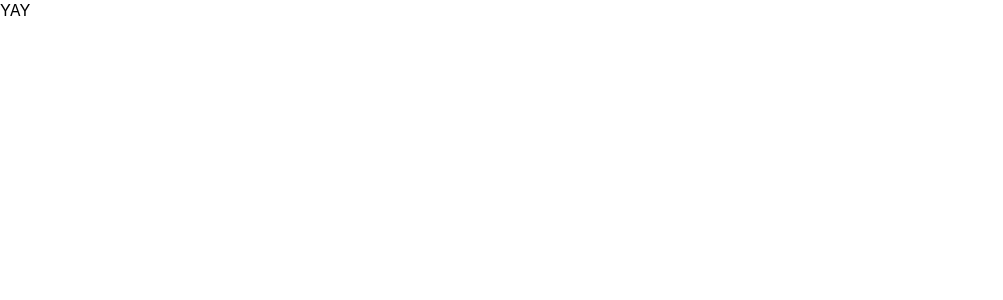
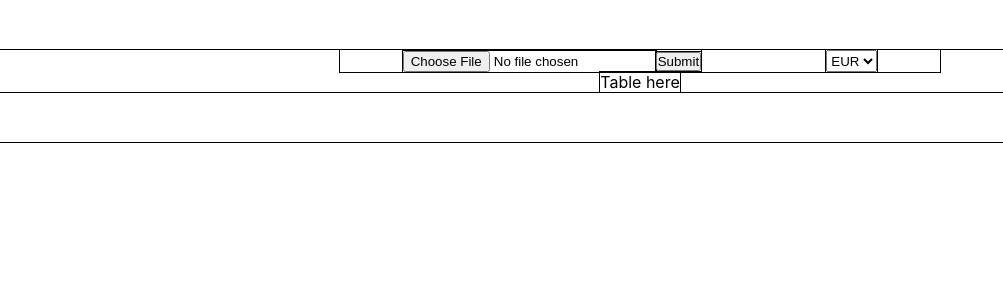
Before and after one commit to thinktwice13/FXrates, a React (Create React App) app in the folder client/: page / in a window 1280 px wide. Shown: the top 300 px of the page, without its empty margins (0-1003 px from the left). Built offline with nearby package versions, Linux system fonts and the light colour scheme.

Commit message:
add table, fileupload, switcher component

```diff
--- a/client/src/App.js
+++ b/client/src/App.js
@@ -1,10 +1,92 @@
 import React, { Component } from 'react';
+import axios from "axios";
+
+
+class Table extends Component {
+  render() {
+    return (
+      <div>Table here</div>
+    )
+  }
+}
+
+class FileUpload extends Component {
+  render() {
+    return (
+      <form>
+        <input
+          type="file" />
+        <button
+          type="submit">
+          Submit
+        </button>
+      </form>
+    )
+  }
+}
+
+class Switcher extends Component {
+  currChange(e) {
+    e.preventDefault();
+    this.props.onCurrChange(e.target.value);
+  }
+
+  render() {
+    return (
+      <select
+        onChange={this.currChange.bind(this)}>
+        {this.props.options.map(curr => {
+          return <option key={curr} value={curr}>{curr}</option>
+        })}
+      </select>
+    )
+  }
+}
 
 class App extends Component {
+  constructor(props) {
+    super(props);
+
+    this.state = {
+      base: this.props.currencies[0]
+    }
+
+    this.handleCurrChange = this.handleCurrChange.bind(this);
+    this.handleFileUpload = this.handleFileUpload.bind(this);
+  }
+
+  componentDidMount() {
+    //TODO: get exchange rates data
+  }
+
+  handleCurrChange(curr) {
+    this.setState({ base: curr });
+    //TODO: recalculate exchange rates data
+  }
+
+  //TODO: handle file upload
+  handleFileUpload() {
+
+  }
+
   render() {
     return (
-      <div>
-        YAY
+      <div className="app">
+        <div className="selector">
+          <FileUpload
+            onChange={this.handleFileUpload}>
+          </FileUpload>
+          <Switcher
+            onCurrChange={this.handleCurrChange}
+            options={this.props.currencies} >
+          </Switcher>
+        </div>
+        <div>
+          <Table
+            rates="TODO">
+
+          </Table>
+        </div>
       </div>
     );
   }
--- a/client/src/index.css
+++ b/client/src/index.css
@@ -1,3 +1,13 @@
+* {
+    outline: 1px solid black;
+    -webkit-box-sizing: border-box;
+    -moz-box-sizing: border-box;
+    -ms-box-sizing: border-box;
+    box-sizing: border-box;
+    padding: 0;
+    margin: 0;
+}
+
 body {
   margin: 0;
   padding: 0;
@@ -6,3 +16,20 @@ body {
     "Fira Sans", "Droid Sans", "Helvetica Neue",
     sans-serif;
 }
+
+.app {
+  display: flex;
+  flex-direction: column;
+  align-items: center;
+  justify-content: center;
+  height: 100%;
+  overflow: auto;
+  margin: 50px auto;
+}
+
+.selector {
+  width: 600px;
+  display: flex;
+  flex-wrap: nowrap;
+  justify-content: space-around;
+}
--- a/client/src/index.js
+++ b/client/src/index.js
@@ -3,7 +3,12 @@ import ReactDOM from 'react-dom';
 import App from './App';
 import './index.css';
 
+const currencies = ["EUR","USD","JPY","CAD","CHF","GBP"];
+
 ReactDOM.render(
-  <App />,
+  <App
+    url="http://localhost:3001"
+    pollinterval={2000}
+    currencies={currencies} />,
   document.getElementById('root')
 );
```
